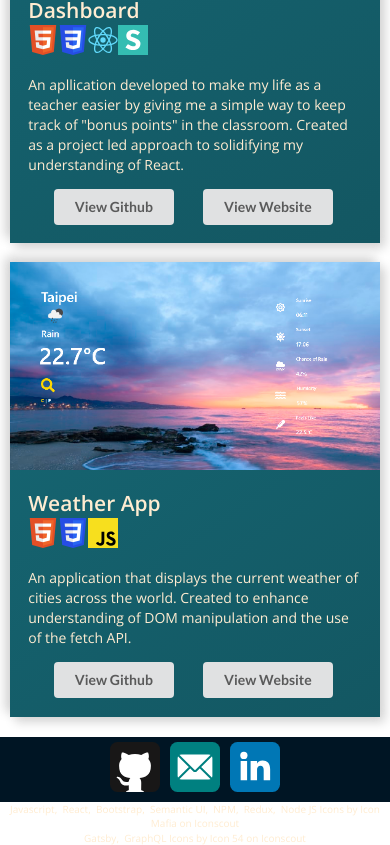
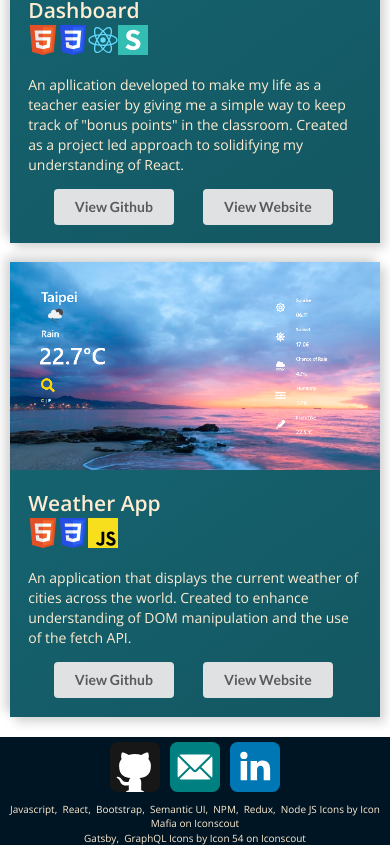
Before and after one commit to lukegronert/lukegronert.github.io, a React (Create React App) app: page / in a window 390 px wide. Shown: the part 4482-5327 px from the top of the page. Built offline with nearby package versions, Linux system fonts and the light colour scheme.

Commit message:
Fixed background of footer in mobile view.

```diff
--- a/src/styles/footer.css
+++ b/src/styles/footer.css
@@ -3,6 +3,7 @@
   text-align: center;
   width: 100%;
   margin: 0;
+  background: #001524;
 }
 
 .attribution {
@@ -22,6 +23,7 @@
     right: 0;
     margin-top: 20px;
     margin-right: 5px;
+    background: transparent;
   }
 
   .attribution {
```
